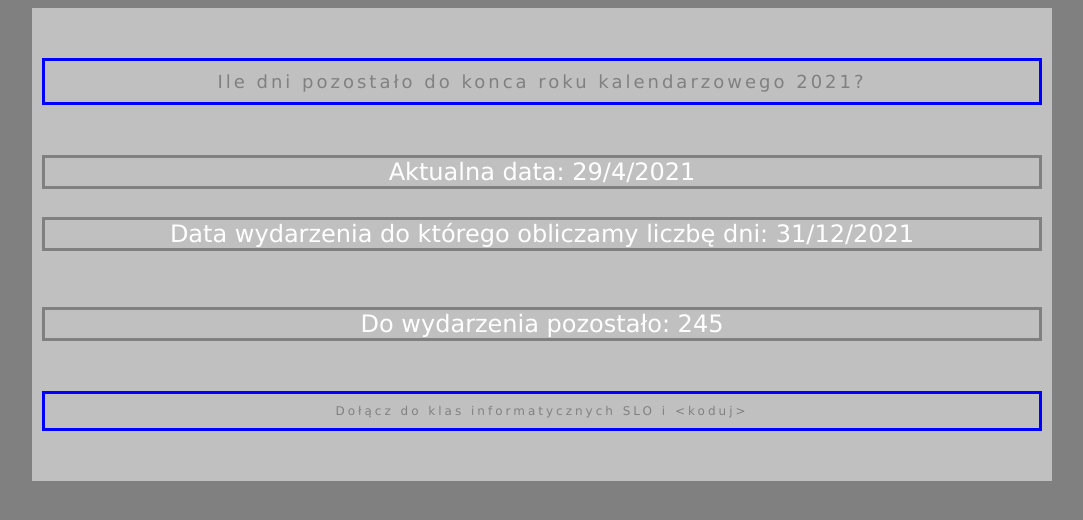
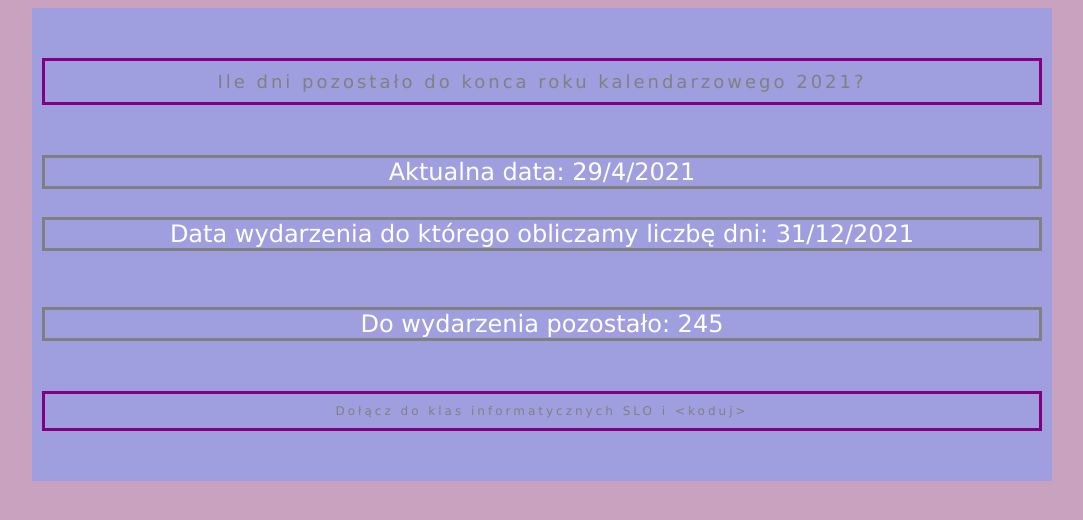
Before and after one commit to Julia-Kq/odliczanie, a plain HTML site: page index.html in a window 1280 px wide. Shown: the whole page, without its empty margins (98-1181 px from the left). Drawn offline with Linux system fonts and the light colour scheme.

Commit message:
Update style.css

```diff
--- a/style.css
+++ b/style.css
@@ -1,6 +1,6 @@
 body
 {
-background-color: 	#808080;
+background-color: 	#C9A2BF;
 font-family: Verdana;
 font-size: 24px;
 color: white;
@@ -11,7 +11,7 @@ color: white;
 	padding-left: 10px;
 	padding-right: 10px;
 	padding-bottom:50px;
-	background-color: #C0C0C0;
+	background-color: #9F9FDF;
 	margin: auto;
     width: 1000px;
 }
@@ -50,7 +50,7 @@ color: white;
 	padding: 10px;
 	font-size: 12px;
 	text-align: center;
-    border: 3px solid blue;
+    border: 3px solid purple;
 	letter-spacing: 3px;
 }
 #topBar
@@ -60,7 +60,7 @@ color: white;
 	padding: 10px;
 	font-size: 18px;
 	text-align: center;
-    border: 3px solid blue;
+    border: 3px solid purple;
 	letter-spacing: 3px;
 	margin-bottom: 50px;
 }
```
